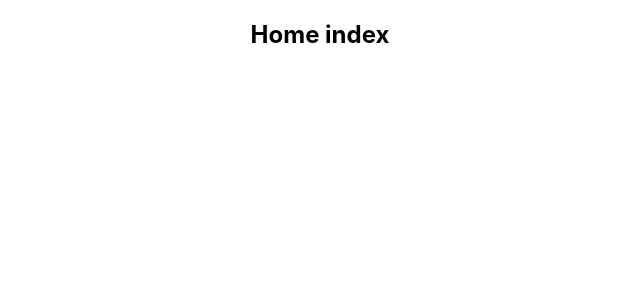
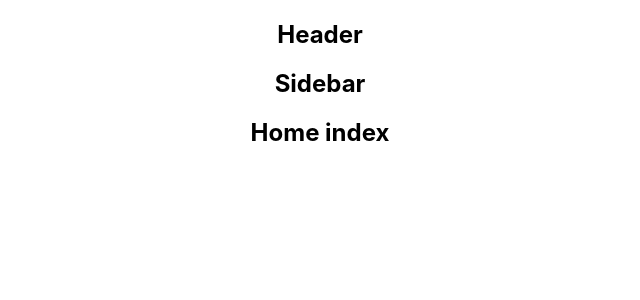
Before and after one commit to ReDoProgrammer/tiktok_with_reactjs, a React (Create React App) app: page / in a window 1280 px wide. Shown: the top 300 px of the page, without its empty margins (320-960 px from the left). Built offline with nearby package versions, Linux system fonts and the light colour scheme.

Commit message:
set layout into app.js with children inside layout

```diff
--- a/src/App.js
+++ b/src/App.js
@@ -1,15 +1,20 @@
 import './App.css';
-import {BrowserRouter as Router, Routes, Route} from 'react-router-dom'
+import { BrowserRouter as Router, Routes, Route } from 'react-router-dom'
 import { publicRoutes } from './routes';
+import DefaultLayout from './Layout/DefaultLayout';
 
 function App() {
   return (
     <Router>
       <div className='App'>
         <Routes>
-          {publicRoutes.map((route,index)=>{
+          {publicRoutes.map((route, index) => {
+            const Layout = route.layout || DefaultLayout;// nếu trong route không set layout thì mặc định sẽ là defaultlayout
             const Page = route.component;
-            return <Route key={index} path={route.path} element={<Page/>}/>
+            return <Route key={index} path={route.path} element={
+              <Layout>
+                <Page />
+              </Layout>} />
           })}
         </Routes>
       </div>
```
